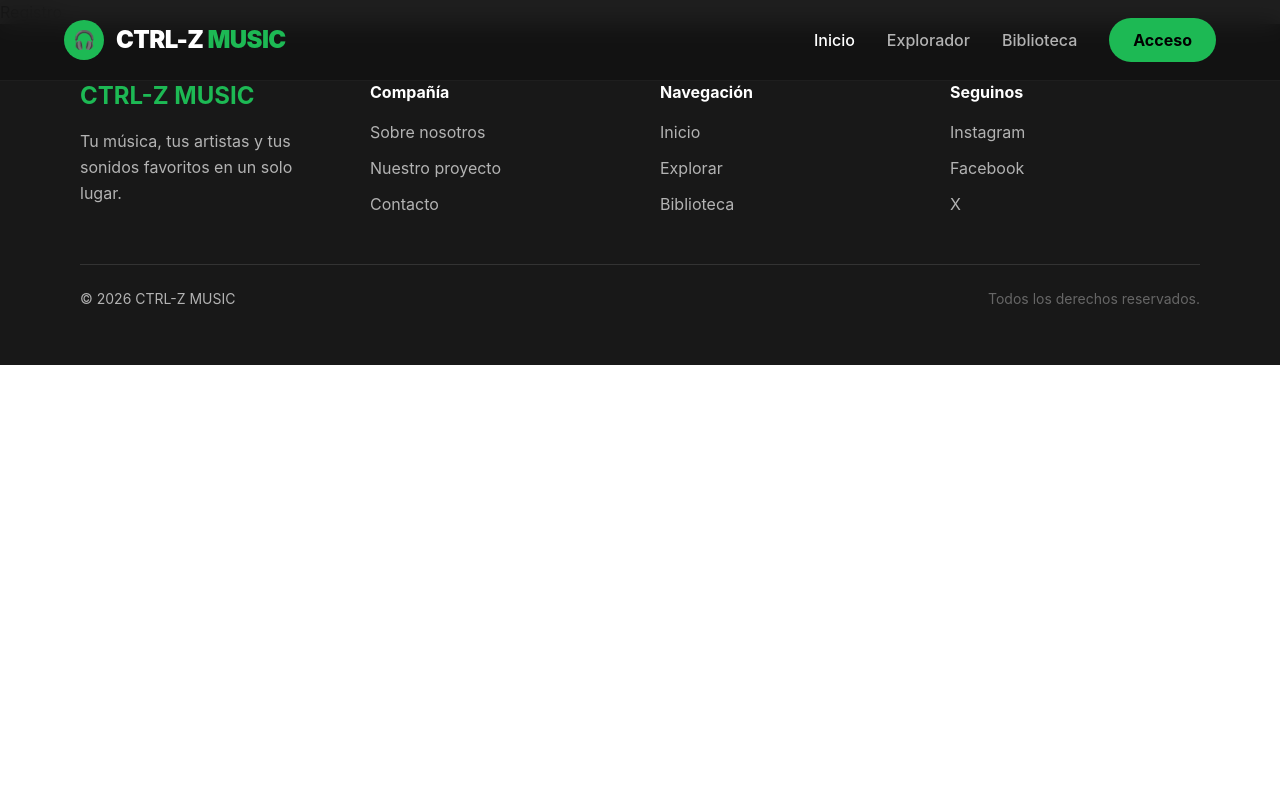
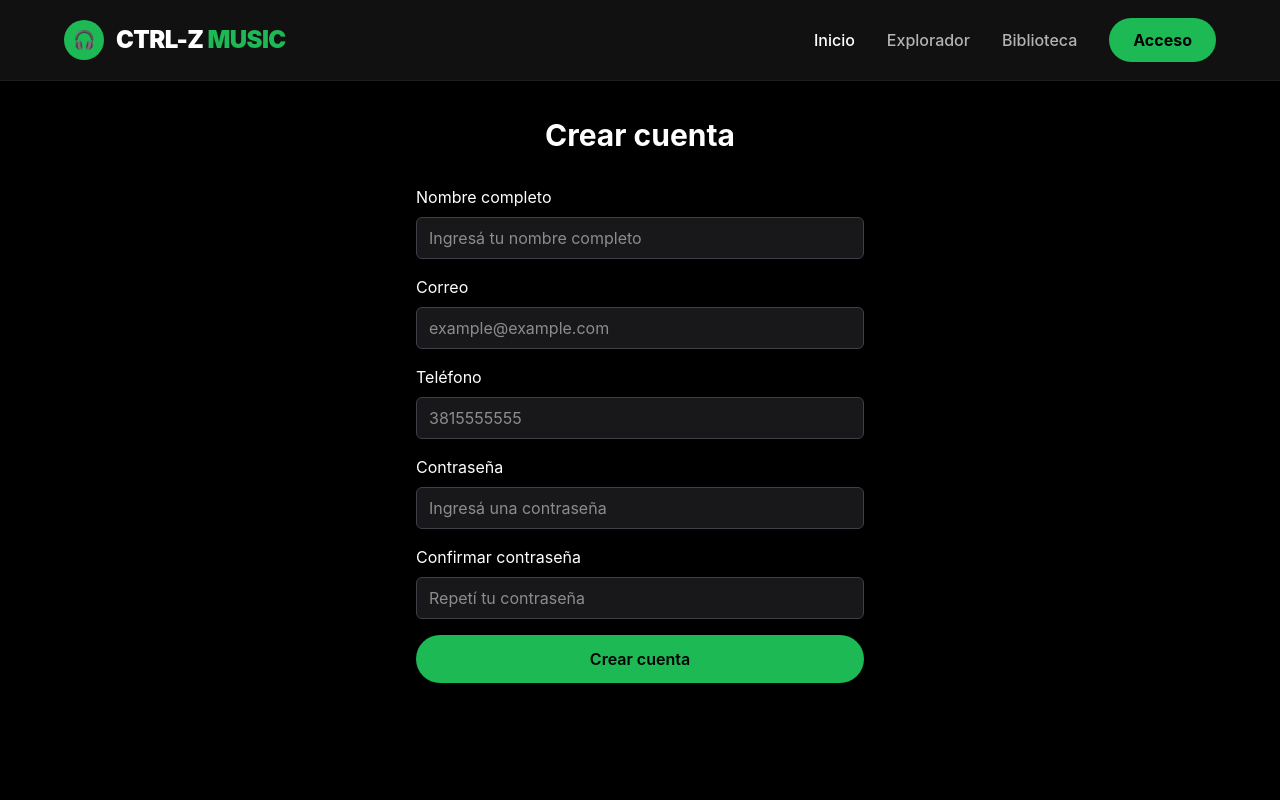
Before and after one commit to ccast89/ctrl-z-music, a React (Vite) app: page /registro in a window 1280 px wide. Shown: the top 800 px of the page. Built offline with nearby package versions, Linux system fonts and the light colour scheme.

Commit message:
Se crea el form de registro y se comprueba que los usuarios queden guardados en el local storage y que no se puedan crear dos usuarios con la misma cuenta

```diff
--- a/src/data/userAdmin.ts
+++ b/src/data/userAdmin.ts
@@ -3,7 +3,9 @@ import type { UsuarioRegistrado } from "../interfaces/auth";
 export const userAdmin: UsuarioRegistrado[] = [
   {
     id: 1,
+    nombreCompleto: "Administrador",
     correo: "admin@ctrlzmusic.com",
+    telefono: "3815555555",
     password: "Admin123!",
     rol: "admin",
   },
--- a/src/interfaces/auth.ts
+++ b/src/interfaces/auth.ts
@@ -1,7 +1,9 @@
 //Modelo de usuario
 export interface UsuarioRegistrado {
   id: number;
+  nombreCompleto: string;
   correo: string;
+  telefono: string;
   password: string;
   rol: string;
 }
--- a/src/pages/Registro.tsx
+++ b/src/pages/Registro.tsx
@@ -1,5 +1,209 @@
+import { useState } from "react";
+import { useForm } from "react-hook-form";
+import { useNavigate } from "react-router";
+import type { UsuarioRegistrado } from "../interfaces/auth";
+
+interface RegistroForm {
+  nombreCompleto: string;
+  correo: string;
+  telefono: string;
+  password: string;
+  confirmarPassword: string;
+}
+
 function Registro() {
-  return <h1>Registro</h1>;
+  const navigate = useNavigate();
+  const [errorRegistro, setErrorRegistro] = useState("");
+
+  const {
+    register,
+    handleSubmit,
+    formState: { errors },
+  } = useForm<RegistroForm>();
+
+  const formSubmit = (data: RegistroForm) => {
+    try {
+      if (data.password !== data.confirmarPassword) {
+        setErrorRegistro("Las contraseñas no coinciden");
+        return;
+      }
+
+      const usuariosGuardados = localStorage.getItem("users");
+
+      const usuarios: UsuarioRegistrado[] = usuariosGuardados
+        ? JSON.parse(usuariosGuardados)
+        : [];
+
+      const correoExistente = usuarios.find(
+        (usuario) => usuario.correo === data.correo,
+      );
+
+      if (correoExistente) {
+        setErrorRegistro("El correo ya está registrado");
+        return;
+      }
+
+      const nuevoUsuario: UsuarioRegistrado = {
+        id: usuarios.length + 1,
+        nombreCompleto: data.nombreCompleto,
+        correo: data.correo,
+        telefono: data.telefono,
+        password: data.password,
+        rol: "user",
+      };
+
+      usuarios.push(nuevoUsuario);
+
+      localStorage.setItem("users", JSON.stringify(usuarios));
+
+      setErrorRegistro("");
+
+      navigate("/login");
+    } catch (error) {
+      console.error("Error al registrar el usuario:", error);
+      setErrorRegistro("Ocurrió un error al crear la cuenta");
+    }
+  };
+
+  return (
+    <main className="min-h-screen bg-black text-white flex items-center justify-center px-4 py-10">
+      <section className="w-full max-w-md">
+        <h1 className="text-3xl font-bold text-center mb-8">Crear cuenta</h1>
+        <form onSubmit={handleSubmit(formSubmit)}>
+          <div className="flex flex-col mb-4">
+            <label htmlFor="nombreCompleto" className="mb-2">
+              Nombre completo
+            </label>
+            <input
+              type="text"
+              id="nombreCompleto"
+              placeholder="Ingresá tu nombre completo"
+              className="bg-zinc-900 border border-zinc-700 rounded-md px-3 py-2 outline-none focus:ring-1 focus:ring-green-500"
+              {...register("nombreCompleto", {
+                required: "El campo es obligatorio",
+                minLength: {
+                  value: 3,
+                  message: "El nombre debe tener al menos 3 caracteres",
+                },
+              })}
+            />
+            {errors.nombreCompleto && (
+              <p className="text-red-500 text-sm mt-1">
+                {errors.nombreCompleto.message}
+              </p>
+            )}
+          </div>
+
+          <div className="flex flex-col mb-4">
+            <label htmlFor="correo" className="mb-2">
+              Correo
+            </label>
+            <input
+              type="email"
+              id="correo"
+              placeholder="example@example.com"
+              className="bg-zinc-900 border border-zinc-700 rounded-md px-3 py-2 outline-none focus:ring-1 focus:ring-green-500"
+              {...register("correo", {
+                required: "El campo es obligatorio",
+                pattern: {
+                  value: /^[a-zA-Z0-9._%+-]+@[a-zA-Z0-9.-]+\.[a-zA-Z]{2,}$/,
+                  message: "Formato de correo inválido",
+                },
+              })}
+            />
+            {errors.correo && (
+              <p className="text-red-500 text-sm mt-1">
+                {errors.correo.message}
+              </p>
+            )}
+          </div>
+
+          <div className="flex flex-col mb-4">
+            <label htmlFor="telefono" className="mb-2">
+              Teléfono
+            </label>
+            <input
+              type="tel"
+              id="telefono"
+              placeholder="3815555555"
+              className="bg-zinc-900 border border-zinc-700 rounded-md px-3 py-2 outline-none focus:ring-1 focus:ring-green-500"
+              {...register("telefono", {
+                required: "El campo es obligatorio",
+                pattern: {
+                  value: /^[0-9]{10}$/,
+                  message: "El teléfono debe tener 10 números",
+                },
+              })}
+            />
+            {errors.telefono && (
+              <p className="text-red-500 text-sm mt-1">
+                {errors.telefono.message}
+              </p>
+            )}
+          </div>
+
+          <div className="flex flex-col mb-4">
+            <label htmlFor="password" className="mb-2">
+              Contraseña
+            </label>
+            <input
+              type="password"
+              id="password"
+              placeholder="Ingresá una contraseña"
+              className="bg-zinc-900 border border-zinc-700 rounded-md px-3 py-2 outline-none focus:ring-1 focus:ring-green-500"
+              {...register("password", {
+                required: "El campo es obligatorio",
+                pattern: {
+                  value:
+                    /^(?=.*[A-Z])(?=.*\d)(?=.*[@$!%*?&])[A-Za-z\d@$!%*?&]{8,}$/,
+                  message:
+                    "La contraseña debe tener al menos 8 caracteres, una mayúscula, un número y un símbolo",
+                },
+              })}
+            />
+            {errors.password && (
+              <p className="text-red-500 text-sm mt-1">
+                {errors.password.message}
+              </p>
+            )}
+          </div>
+
+          <div className="flex flex-col mb-4">
+            <label htmlFor="confirmarPassword" className="mb-2">
+              Confirmar contraseña
+            </label>
+            <input
+              type="password"
+              id="confirmarPassword"
+              placeholder="Repetí tu contraseña"
+              className="bg-zinc-900 border border-zinc-700 rounded-md px-3 py-2 outline-none focus:ring-1 focus:ring-green-500"
+              {...register("confirmarPassword", {
+                required: "El campo es obligatorio",
+              })}
+            />
+            {errors.confirmarPassword && (
+              <p className="text-red-500 text-sm mt-1">
+                {errors.confirmarPassword.message}
+              </p>
+            )}
+          </div>
+
+          {errorRegistro && (
+            <p className="text-red-500 text-sm text-center mb-4">
+              {errorRegistro}
+            </p>
+          )}
+
+          <button
+            type="submit"
+            className="w-full bg-[#1DB954] text-black font-semibold py-3 rounded-full hover:brightness-90"
+          >
+            Crear cuenta
+          </button>
+        </form>
+      </section>
+    </main>
+  );
 }
 
 export default Registro;
```
